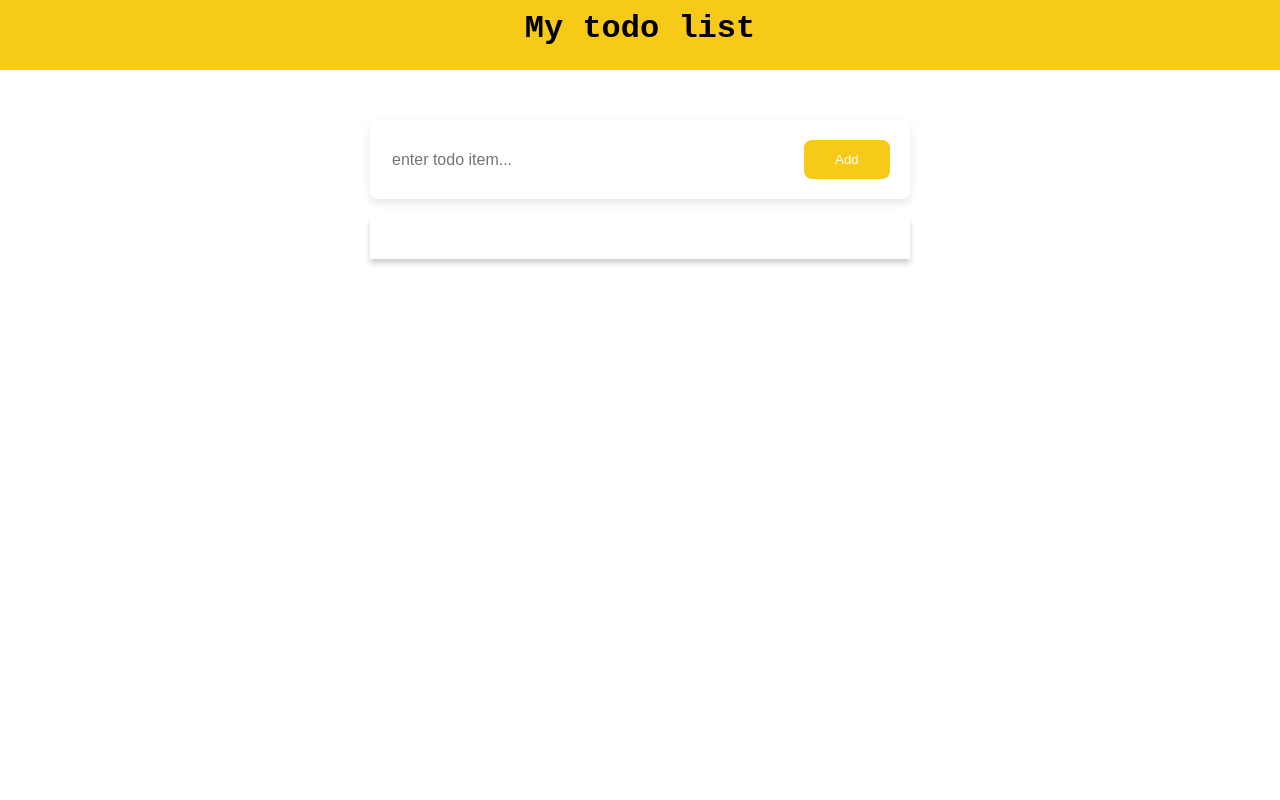
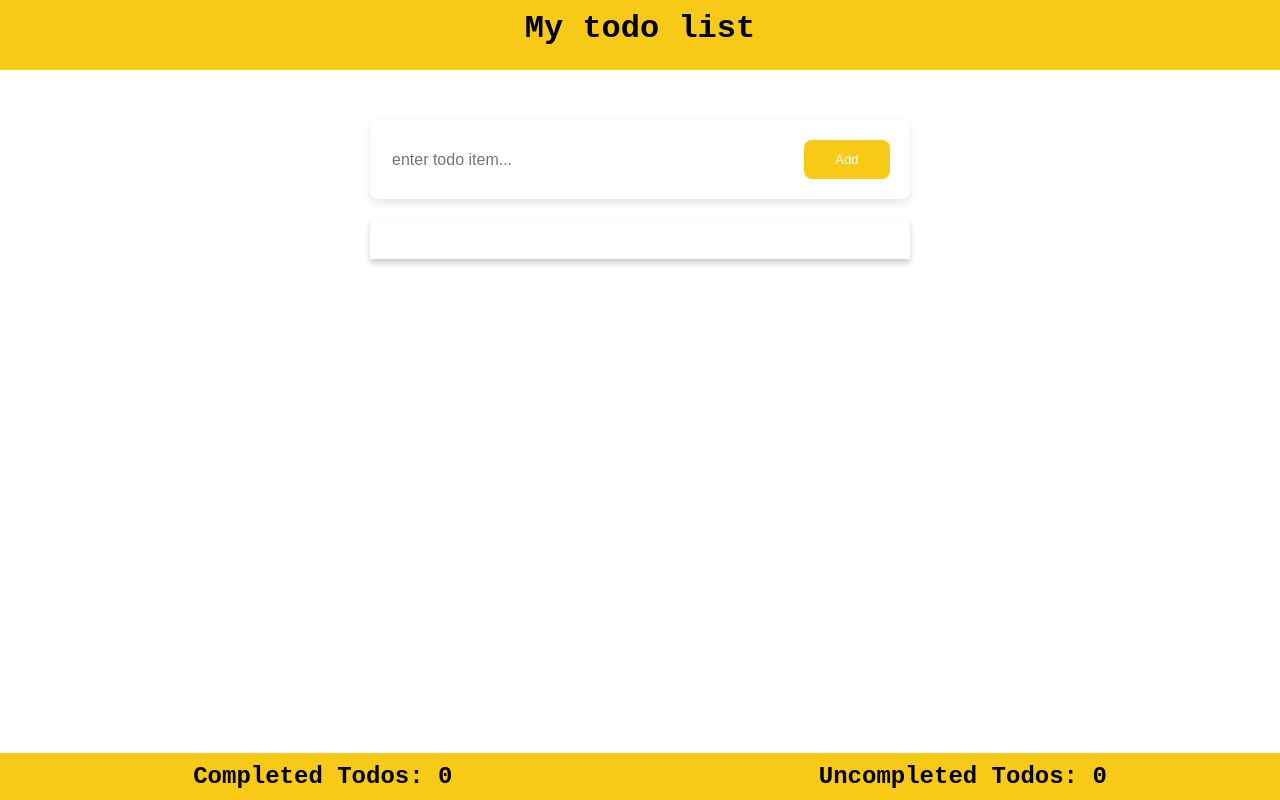
Before and after one commit to mintrosetta/lecture-react-javascript, a React (Vite) app in the folder todoapp/: page / in a window 1280 px wide. Built offline with nearby package versions, Linux system fonts and the light colour scheme.

Commit message:
add footer

```diff
--- /dev/null
+++ b/todoapp/src/components/Footer.jsx
@@ -0,0 +1,12 @@
+import styles from './Footer.module.css';
+
+export default function Footer({ completed, unCompleted }) {
+    return (
+        <>
+            <div className={styles.footer}>
+                <span>Completed Todos: {completed}</span>
+                <span>Uncompleted Todos: {unCompleted}</span>
+            </div>
+        </>
+    );
+}
--- /dev/null
+++ b/todoapp/src/components/Footer.module.css
@@ -0,0 +1,12 @@
+.footer {
+    position: fixed;
+    bottom: 0;
+    font-size: 1.5em;
+    font-weight: bold;
+    text-align: center;
+    width: 100%;
+    background-color: #f7ca18;
+    padding: 10px;
+    display: flex;
+    justify-content: space-around;
+}
--- a/todoapp/src/components/Form.jsx
+++ b/todoapp/src/components/Form.jsx
@@ -7,7 +7,7 @@ export default function Form({ todos, setTodos }) {
 
     function formSubmitHandler(e) {
         e.preventDefault();
-        setTodos([...todos, todo]); // เป็นแบบ asynchronous
+        setTodos([todo, ...todos]); // เป็นแบบ asynchronous
         setTodo({name: "", done: false});
     }
 
--- a/todoapp/src/components/Todo.jsx
+++ b/todoapp/src/components/Todo.jsx
@@ -2,15 +2,20 @@ import { useState } from "react";
 import TodoItem from "./TodoItem";
 import Form from "./Form";
 import TodoList from "./TodoList";
+import Footer from "./Footer";
 
 export default function Todo() {
     const [todos, setTodos] = useState([]);
+
+    const completedCount = todos.filter((todo) => todo.done).length;
+    const todoCount = todos.length;
 
     return (
         <>
             <div>
                 <Form todos={todos} setTodos={setTodos}/>
                 <TodoList todos={todos} setTodos={setTodos}/>
+                <Footer completed={completedCount} unCompleted={todoCount - completedCount}/>
             </div>
         </>
     );
```
